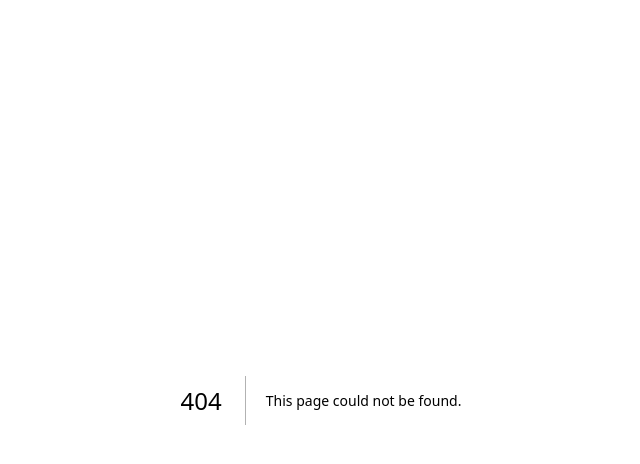
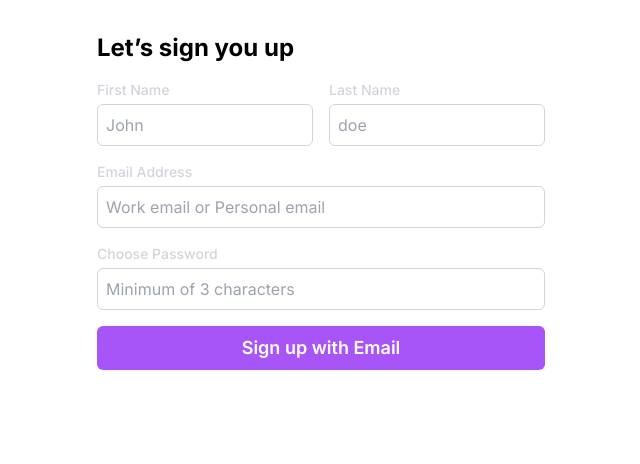
Before and after one commit to fedemurru/Next.js-e-commerce, a Next.js app: page /contacts in a window 1280 px wide. Before the commit this address had no page. Shown: the top 464 px of the page, without its empty margins (319-959 px from the left). Built offline with nearby package versions, Linux system fonts and the light colour scheme.

Commit message:
contact form

```diff
--- /dev/null
+++ b/src/app/components/ContactForm.js
@@ -0,0 +1,69 @@
+// app/components/SignupForm.js
+
+export default function SignupForm() {
+	return (
+		<form action="/api/signup" method="POST" className="max-w-md mx-auto mt-8">
+			<h2 className="text-2xl font-bold mb-4">Let’s sign you up</h2>
+
+			<div className="grid grid-cols-2 gap-4 mb-4">
+				<div>
+					<label className="block text-sm font-medium text-gray-300">
+						First Name
+					</label>
+					<input
+						type="text"
+						name="firstName"
+						placeholder="John"
+						className="mt-1 p-2 w-full border border-gray-300 rounded-md"
+						required
+					/>
+				</div>
+				<div>
+					<label className="block text-sm font-medium text-gray-300">
+						Last Name
+					</label>
+					<input
+						type="text"
+						name="lastName"
+						placeholder="doe"
+						className="mt-1 p-2 w-full border border-gray-300 rounded-md"
+						required
+					/>
+				</div>
+			</div>
+
+			<div className="mb-4">
+				<label className="block text-sm font-medium text-gray-300">
+					Email Address
+				</label>
+				<input
+					type="email"
+					name="email"
+					placeholder="Work email or Personal email"
+					className="mt-1 p-2 w-full border border-gray-300 rounded-md"
+					required
+				/>
+			</div>
+
+			<div className="mb-4">
+				<label className="block text-sm font-medium text-gray-300">
+					Choose Password
+				</label>
+				<input
+					type="password"
+					name="password"
+					placeholder="Minimum of 3 characters"
+					className="mt-1 p-2 w-full border border-gray-300 rounded-md"
+					required
+				/>
+			</div>
+
+			<button
+				type="submit"
+				className="w-full bg-purple-500 text-white py-2 rounded-md text-lg font-semibold"
+			>
+				Sign up with Email
+			</button>
+		</form>
+	);
+}
--- a/src/app/components/Navbar.js
+++ b/src/app/components/Navbar.js
@@ -76,6 +76,16 @@ function Navbar() {
 								</div>
 							</Link>
 						</li>
+						<li>
+							<Link
+								href="/contacts
+							"
+							>
+								<div className="block py-2 px-3 text-gray-900 rounded hover:bg-gray-100 md:hover:bg-transparent md:hover:text-blue-700 md:p-0 dark:text-white dark:hover:bg-gray-700 dark:hover:text-white md:dark:hover:bg-transparent">
+									Sign up
+								</div>
+							</Link>
+						</li>
 					</ul>
 				</div>
 			</div>
--- /dev/null
+++ b/src/app/contacts/page.js
@@ -0,0 +1,12 @@
+import React from "react";
+import ContactForm from "../components/ContactForm";
+
+const page = () => {
+	return (
+		<div>
+			<ContactForm />
+		</div>
+	);
+};
+
+export default page;
```
